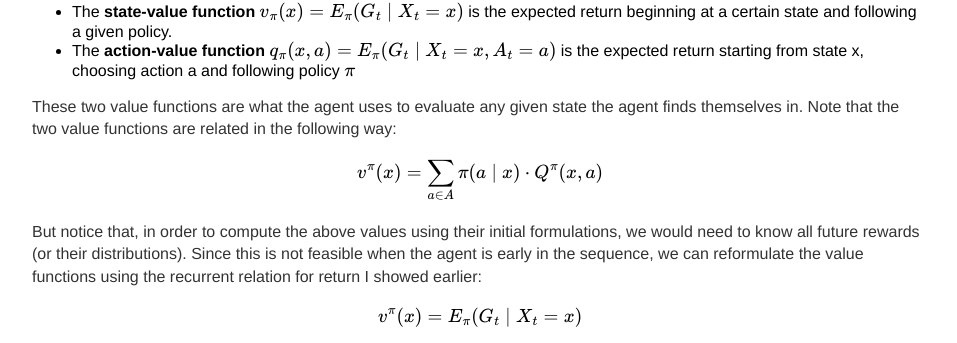
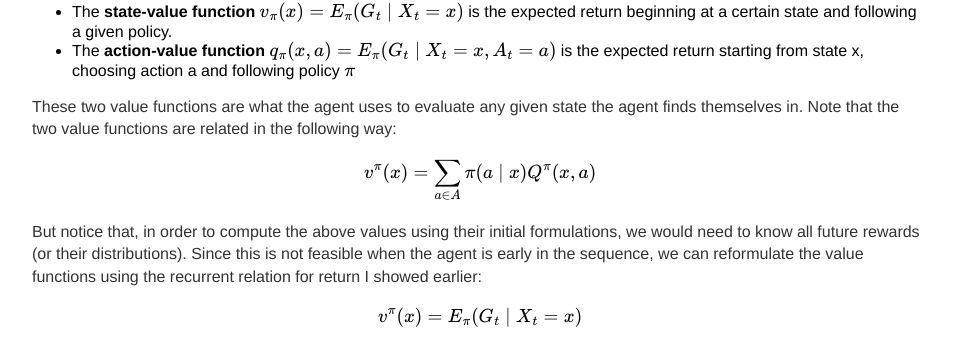
Before and after one commit to 12mre1/12mre1.github.io, a Jekyll site: the page built from _posts/2021-02-17-The-Basic-Reinforcement-Learning-Framework.md, in a window 1280 px wide and 900 px high, scrolled down 3458 px. Shown: the part 100-443 px from the top of the window, without its empty margins (160-1117 px from the left). Built offline with Jekyll 4.4.1, drawn with Linux system fonts in a browser that asks for light colours; formulas are drawn with MathJax 3.

Commit message:
update RL post

```diff
--- a/_posts/2021-02-17-The-Basic-Reinforcement-Learning-Framework.md
+++ b/_posts/2021-02-17-The-Basic-Reinforcement-Learning-Framework.md
@@ -79,7 +79,7 @@ Recall also that we have a given policy \\( \pi(a \mid x) \\) that maps states t
 
 These two value functions are what the agent uses to evaluate any given state the agent finds themselves in. Note that the two value functions are related in the following way:
 
-$$ v^{\pi}(x) = \sum_{a \in A} \pi(a \mid x) \cdot Q^{\pi}(x,a) $$
+$$ v^{\pi}(x) = \sum_{a \in A} \pi(a \mid x) Q^{\pi}(x,a) $$
 
 But notice that, in order to compute the above values using their initial formulations, we would need to know all future rewards (or their distributions). Since this is not feasible when the agent is early in the sequence, we can reformulate the value functions using the recurrent relation for return I showed earlier:
 
```
